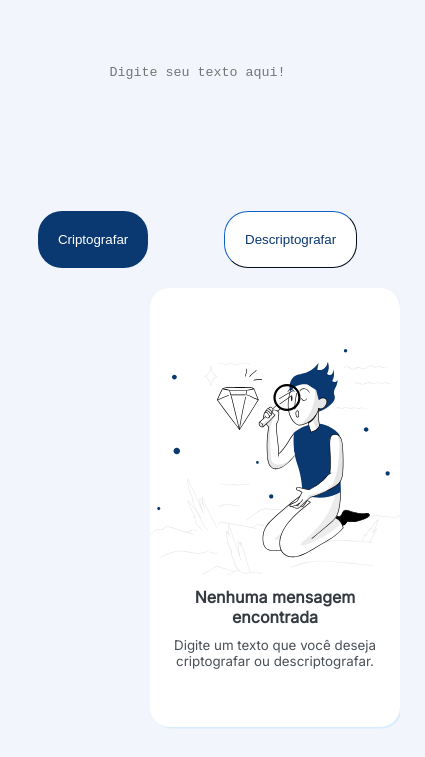
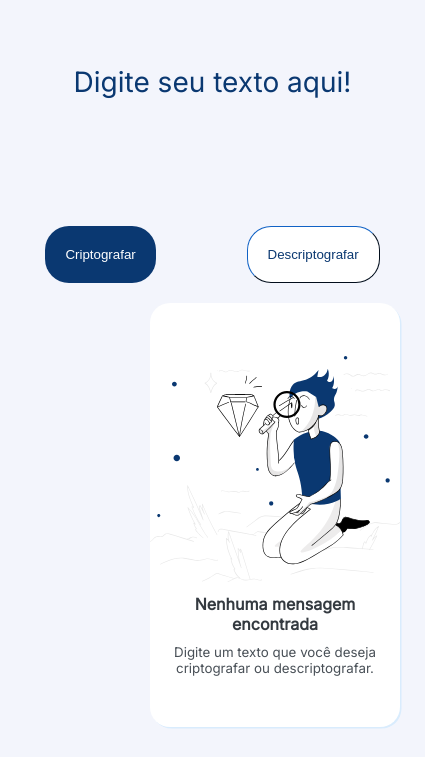
Before and after one commit to rafasalmeron/Decodificador-de-Texto-ONE, a plain HTML site: page index.html in a window 390 px wide. Shown: the part 87-844 px from the top of the page, 425 px wide, since content can reach past the window. Drawn offline with Linux system fonts and the light colour scheme.

Commit message:
Responsivo?

```diff
--- a/style.css
+++ b/style.css
@@ -14,7 +14,11 @@ header {
   display: flex;
   align-items: center;
 }
-
+::placeholder {
+  font-family: "Inter", sans-serif;
+  font-size: 28px;
+  color: #0a3871;
+}
 /* Aqui começa as Formatações Principais*/
 body {
   height: 100vh;
@@ -47,7 +51,7 @@ body {
   display: flex;
   justify-content: space-around;
   grid-column-start: 1;
-  grid-column-end: 2;
+  grid-column-end: 7;
   grid-row-start: 1;
   grid-row-end: 7;
   flex-wrap: wrap;
@@ -70,8 +74,14 @@ textarea {
 }
 
 .textoUsuario {
-  min-height: 50px;
+  min-height: 80px;
+  max-width: 325px;
+  font-size: 28px;
   resize: none; /* Impede o redimensionamento manual pelo usuário */
+  font-family: "Inter", sans-serif;
+  font-weight: 400;
+  color: #343a40;
+  text-align: center;
 }
 
 .boxCriptografado {
```
